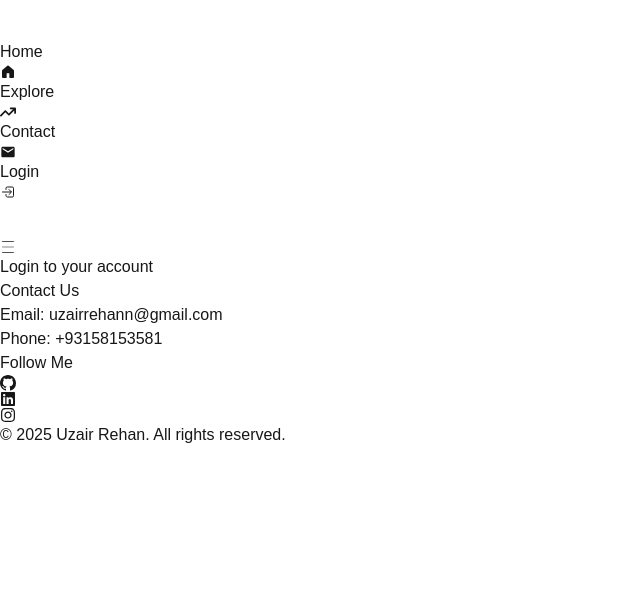
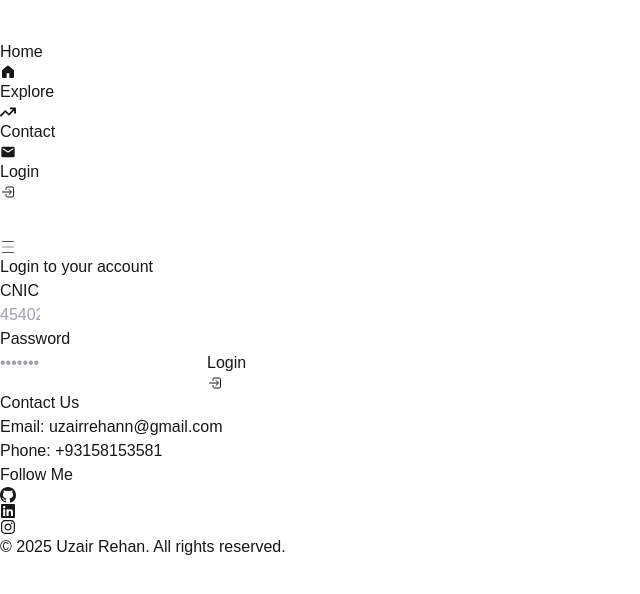
Before and after one commit to uzairrehan/islamic-qarz, a Next.js app in the folder client/: page /login in a window 1280 px wide. Shown: the top 594 px of the page, without its empty margins (0-640 px from the left). Built offline with nearby package versions, Linux system fonts and the light colour scheme.

Commit message:
login signup page completed

```diff
--- a/client/src/app/login/page.tsx
+++ b/client/src/app/login/page.tsx
@@ -1,12 +1,65 @@
+"use client";
 import Navbar from "@/components/Navbar";
-import React from "react";
+import React, { useState } from "react";
+import { IoLogInOutline } from "react-icons/io5";
 
 function Login() {
+  const [CNIC, setCNIC] = useState<number>();
+  const [password, setPassword] = useState("");
+
   return (
     <>
       <Navbar />
       <div className="h-16 bg-[#081b33] " />
-      <div>Login to your account</div>
+      <div className="w-5/6 md:max-w-lg rounded-lg m-auto p-6 pb-10 h-4/5 pt-20">
+        <h1 className="text-center text-2xl md:text-3xl py-8 font-extrabold">
+          Login to your account
+        </h1>
+        <div className="flex items-center justify-center flex-col w-full gap-2">
+          <label htmlFor="CNIC" className="w-full">
+            <h2 className="text-sm md:text-base font-extrabold mb-1">CNIC</h2>
+            <input
+              type="number"
+              min={13}
+              max={13}
+              placeholder="4540272940164"
+              required
+              name="CNIC"
+              id="CNIC"
+              className="w-full mt-1  h-8 border border-gray-300 rounded-lg focus:ring-2 focus:ring-blue-500 text-black px-2"
+              onChange={(e) => {
+                setCNIC(Number(e.target.value));
+              }}
+              value={CNIC}
+            />
+          </label>
+          <label htmlFor="password" className="w-full">
+            <h2 className="text-sm md:text-base font-extrabold mb-1">
+              Password
+            </h2>
+            <input
+              type="password"
+              required
+              placeholder="•••••••"
+              name="password"
+              id="password"
+              className="w-full mt-1  h-8 border border-gray-300 rounded-lg focus:ring-2 focus:ring-blue-500 text-black px-2"
+              onChange={(e) => {
+                setPassword(e.target.value);
+              }}
+              value={password}
+            />
+          </label>
+          <button
+            type="button"
+            onClick={() => {}}
+            className="w-36 mt-4 text-sm  bg-white text-[#081b33] p-2 border-2 rounded-3xl  px-6 font-bold flex gap-2  items-center justify-center hover:bg-slate-300 transition"
+          >
+            Login
+            <IoLogInOutline className="size-4" />
+          </button>
+        </div>
+      </div>
     </>
   );
 }
```
Also changed, not shown: client/src/components/Signup.tsx (+12 -6 lines).
